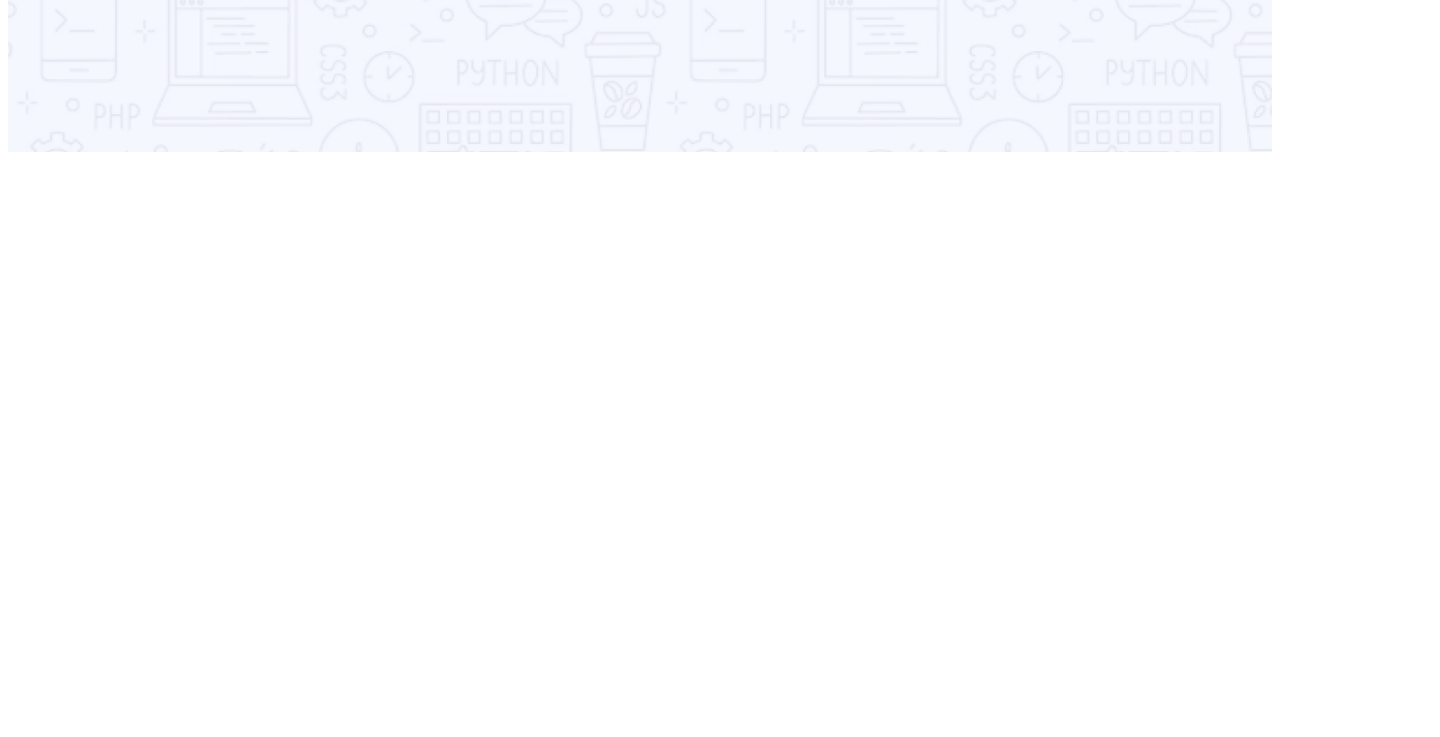
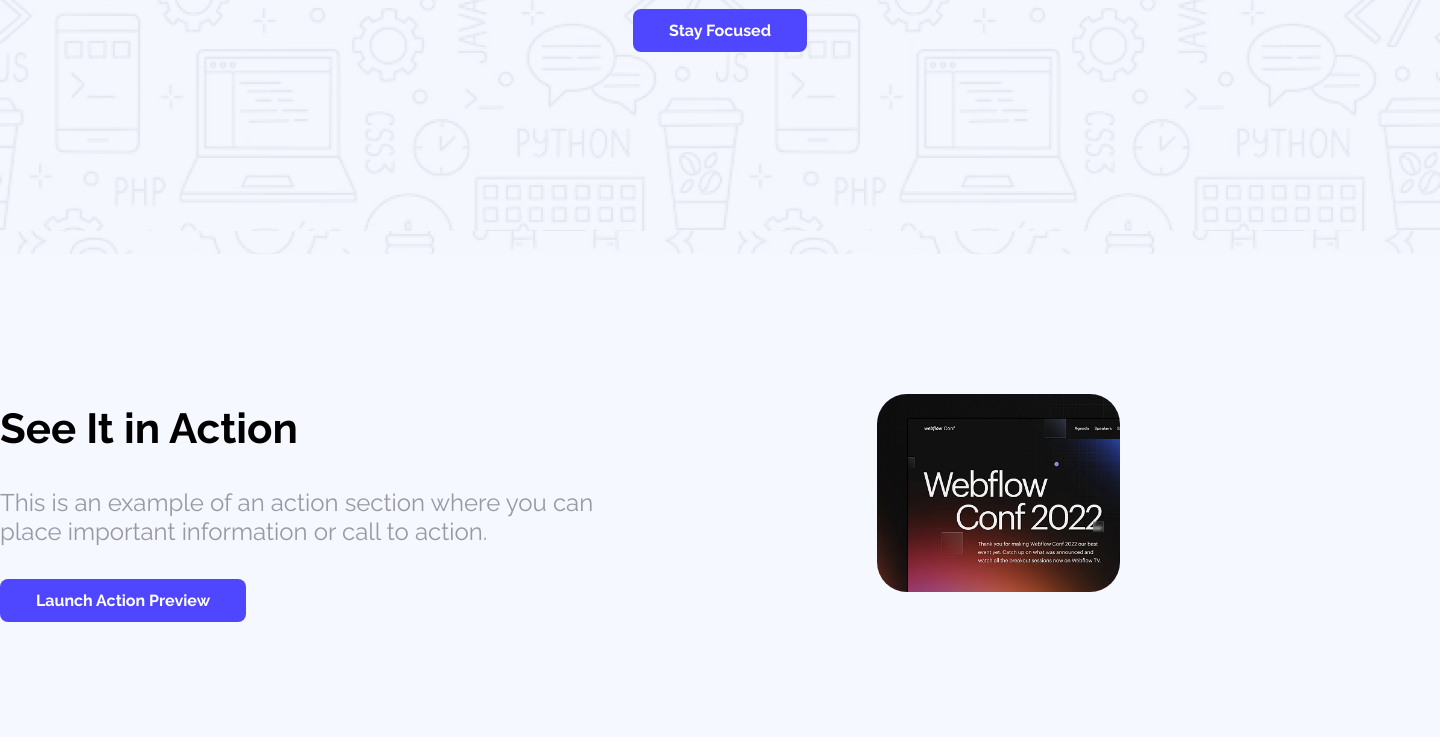
Before and after one commit to AH-Muzahid/Assignment-01, a plain HTML site: page index.html in a window 1280 px wide. Shown: the part 444-1181 px from the top of the page, 1440 px wide, since content can reach past the window. Before the commit the page ends 800 px from the top, so only its background shows below. Drawn offline with Linux system fonts and the light colour scheme.

Commit message:
Action Section Added

```diff
--- a/index.html
+++ b/index.html
@@ -5,7 +5,9 @@
     <meta charset="UTF-8">
     <title>Assignment Task 01</title>
     <meta name="viewport" content="width=device-width, initial-scale=1.0">
-    <link href="https://fonts.googleapis.com/css2?family=Inter:ital,opsz,wght@0,14..32,100..900;1,14..32,100..900&family=Open+Sans:ital,wght@0,300..800;1,300..800&family=Raleway:ital,wght@0,100..900;1,100..900&display=swap" rel="stylesheet">
+    <link
+        href="https://fonts.googleapis.com/css2?family=Inter:ital,opsz,wght@0,14..32,100..900;1,14..32,100..900&family=Open+Sans:ital,wght@0,300..800;1,300..800&family=Raleway:ital,wght@0,100..900;1,100..900&display=swap"
+        rel="stylesheet">
     <link rel="stylesheet" href="style.css">
 </head>
 
@@ -13,19 +15,31 @@
     <header>
         <nav class="navbar">
             <div class="logo">LOGO</div>
-        <button class="btn">Sign Up</button>
+            <button class="btn sing">Sign Up</button>
         </nav>
         <div class="hero">
             <h1 class="hero-title">
                 Cool Dark UI Template for<br>Webflow Agencies!
             </h1>
             <button class="btn cta">Stay Focused</button>
-
         </div>
-
 
     </header>
     <main>
+        <div class="action">
+            <div class="action-content">
+                <h2 class="action-title">See It in Action </h2>
+                <p class="action-text">This is an example of an action section where you can place important information
+                    or call to action.</p>
+                <button class="btn action-btn">Launch Action Preview</button>
+            </div>
+            <div class="action-image">
+                <img src="images/wc-mini.png" alt="Action Preview Image">
+
+            </div>
+        </div>
+
+        </div>
 
     </main>
     <footer>
--- a/style.css
+++ b/style.css
@@ -1,8 +1,8 @@
 .btn {
     font-family: "Raleway";
     background: #4E47FF;
-    color: #fff;
-    padding: 12px 30px;
+    color: #FFFFFF;
+    padding: 12px 36px;
     border: none;
     border-radius: 8px;
     font-size: 16px;
@@ -10,18 +10,25 @@
     cursor: pointer;
     margin-top: 10px;
     transition: background-color 0.3s ease;
-
 }
 
+.btn:hover {
+    background-color: #3b3ae6;
+}
+body {
+    margin: 0 auto;
+    font-family: 'Raleway', sans-serif;
+    background-color: #F5F8FF;
+    max-width: 1440px;
+}
 
-
+/* Style for banner */
 
 header {
     background-image: url(images/Hero-bg.png);
-    background-size: cover;
+    /* background-size: cover; */
     background-position: center;
-    width: 1440px height: 698px;
-
+    width: 1440px; height: 698px;
 
 }
 
@@ -30,8 +37,9 @@
     justify-content: space-between;
     align-items: center;
     box-sizing: border-box;
-    padding: 34px 64px 0 110px;
+    padding: 50px  150px;
 }
+
 .logo {
     font-family: 'Inter', sans-serif;
     font-size: 34px;
@@ -39,7 +47,8 @@
     color: #4E47FF;
 }
 
-.hero-title  {
+
+.hero-title {
     font-family: "Raleway", sans-serif;
     font-size: 48px;
     font-weight: 700;
@@ -48,10 +57,40 @@
 
 }
 
-.hero{
+.hero {
     text-align: center;
     margin-bottom: 200px;
 }
-.cta{
+
+.cta {
     margin-bottom: 158px;
 }
+
+/* Style for Action  */
+.action {
+    display: flex;
+    gap : 220px;
+    justify-content: space-around;
+    align-items: center;
+    padding: 115px 160px 115px 0 ;
+    max-width: 100%;
+
+}
+.action-title {
+    font-family: "Raleway", sans-serif;
+    font-size: 42px;
+    font-weight: bold;
+
+}
+.action-text {
+    font-family: "Raleway", sans-serif;
+    font-size: 24px;
+    font-weight: 400;
+    color: #25243272;
+    margin: 23px 0;
+}
+.action-image img {
+    width: 100%;
+    height: auto;
+    border-radius: 30px;
+}
```
Lines whose indentation alone changed are shown as unchanged.
